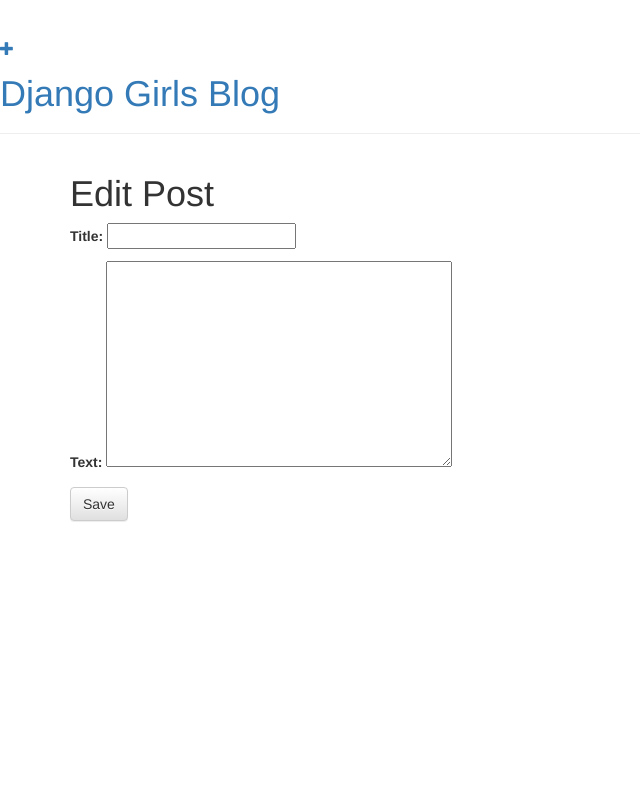
After one commit to samirwdhw/First-Django-Blog, a Django app: page /post/new/ in a window 1280 px wide. The commit adds this page. Shown: the whole page, without its empty margins (0-640 px from the left). Run offline with Django 3.2, Linux system fonts and the light colour scheme; some libraries are stand-ins or nearby versions.

Commit message:
Forms added

```diff
--- /dev/null
+++ b/mysite/blog/forms.py
@@ -0,0 +1,9 @@
+from django import forms
+from .models import Post
+
+class PostForm(forms.ModelForm):
+
+	class Meta:
+
+		model = Post
+		fields = ('title', 'text',)
--- /dev/null
+++ b/mysite/blog/templates/blog/base.html
@@ -0,0 +1,28 @@
+{% load staticfiles %}
+<html>
+    <head>
+        <title>Django Girls blog</title>
+        <link rel="stylesheet" href="//maxcdn.bootstrapcdn.com/bootstrap/3.2.0/css/bootstrap.min.css">
+        <link rel="stylesheet" href="//maxcdn.bootstrapcdn.com/bootstrap/3.2.0/css/bootstrap-theme.min.css">
+        <link href='//fonts.googleapis.com/css?family=Lobster&subset=latin,latin-ext' rel='stylesheet' type='text/css'>
+        <link rel="stylesheet" href="{% static 'css/blog.css' %}">
+
+    </head>
+    <body>
+
+        <div class="page-header">
+            <a href="{% url 'post_new' %}" class="top-menu"><span class="glyphicon glyphicon-plus"></span></a>
+            <h1><a href="/">Django Girls Blog</a></h1>
+
+
+        </div>
+        <div class="content container">
+            <div class="row">
+                <div class="col-md-8">
+                    {% block content %}
+                    {% endblock %}
+                </div>
+            </div>
+        </div>
+    </body>
+</html>
--- /dev/null
+++ b/mysite/blog/templates/blog/post_edit.html
@@ -0,0 +1,14 @@
+{% extends 'blog/base.html' %}
+
+{% block content %}
+
+	<h1>Edit Post</h1>
+
+	<form method="POST" class="post-form">{% csrf_token %}
+	{{ form.as_p }}
+
+	<button type="Submit" class = "save btn btn-default">Save</button>
+
+
+	</form>
+{% endblock %}
--- a/mysite/blog/urls.py
+++ b/mysite/blog/urls.py
@@ -3,6 +3,9 @@ from . import views
 
 urlpatterns = [
 
-	url(r'^$', views.post_list, name = 'post_list')
+	url(r'^$', views.post_list, name = 'post_list'),
+	url(r'^post/(?P<pk>\d+)/$', views.post_detail, name = 'post_detail'),
+	url(r'^post/new/$', views.post_new, name = 'post_new'),
+	url(r'^post/(?P<pk>\d+)/edit/$', views.post_edit, name = 'post_edit')
 
 ]
--- a/mysite/blog/views.py
+++ b/mysite/blog/views.py
@@ -1,6 +1,7 @@
-from django.shortcuts import render
+from django.shortcuts import render, get_object_or_404, redirect
 from django.utils import timezone
 from .models import Post
+from .forms import PostForm
 
 # Create your views here.
 
@@ -8,3 +9,47 @@ def post_list(request):
 
 	posts = Post.objects.filter(published_date__lte=timezone.now()).order_by('published_date')
 	return render(request, 'blog/post_list.html', {'posts': posts})
+
+def post_detail(request, pk):
+
+	post = get_object_or_404(Post, pk=pk)
+	return render(request, 'blog/post_detail.html', {'post': post})
+
+def post_new(request):
+
+	if request.method == "POST":
+		form = PostForm(request.POST)
+
+		if form.is_valid():
+
+			post = form.save(commit = False)
+			post.author = request.user
+			post.published_date = timezone.now()
+			post.save()
+			return redirect('post_detail', pk = post.pk)
+
+	else:
+		form = PostForm()
+
+	return render(request, 'blog/post_edit.html', {'form': form})
+
+def post_edit(request, pk):
+
+	post = get_object_or_404(Post, pk=pk)
+
+	if request.method == "POST":
+
+		form = PostForm(request.POST, instance = post)
+
+		if form.is_valid():
+
+			post = form.save(commit= False)
+			post.author = request.user
+			post.published_date = timezone.now()
+			post.save()
+			return redirect('post_detail', pk=post.pk)
+
+	else:
+		form = PostForm(instance=post)
+
+	return render(request, 'blog/post_edit.html', {'form': form})
```
Also changed, not shown: mysite/blog/templates/blog/post_detail.html (added, +12 -0 lines), mysite/blog/templates/blog/post_list.html (+6 -4 lines).
